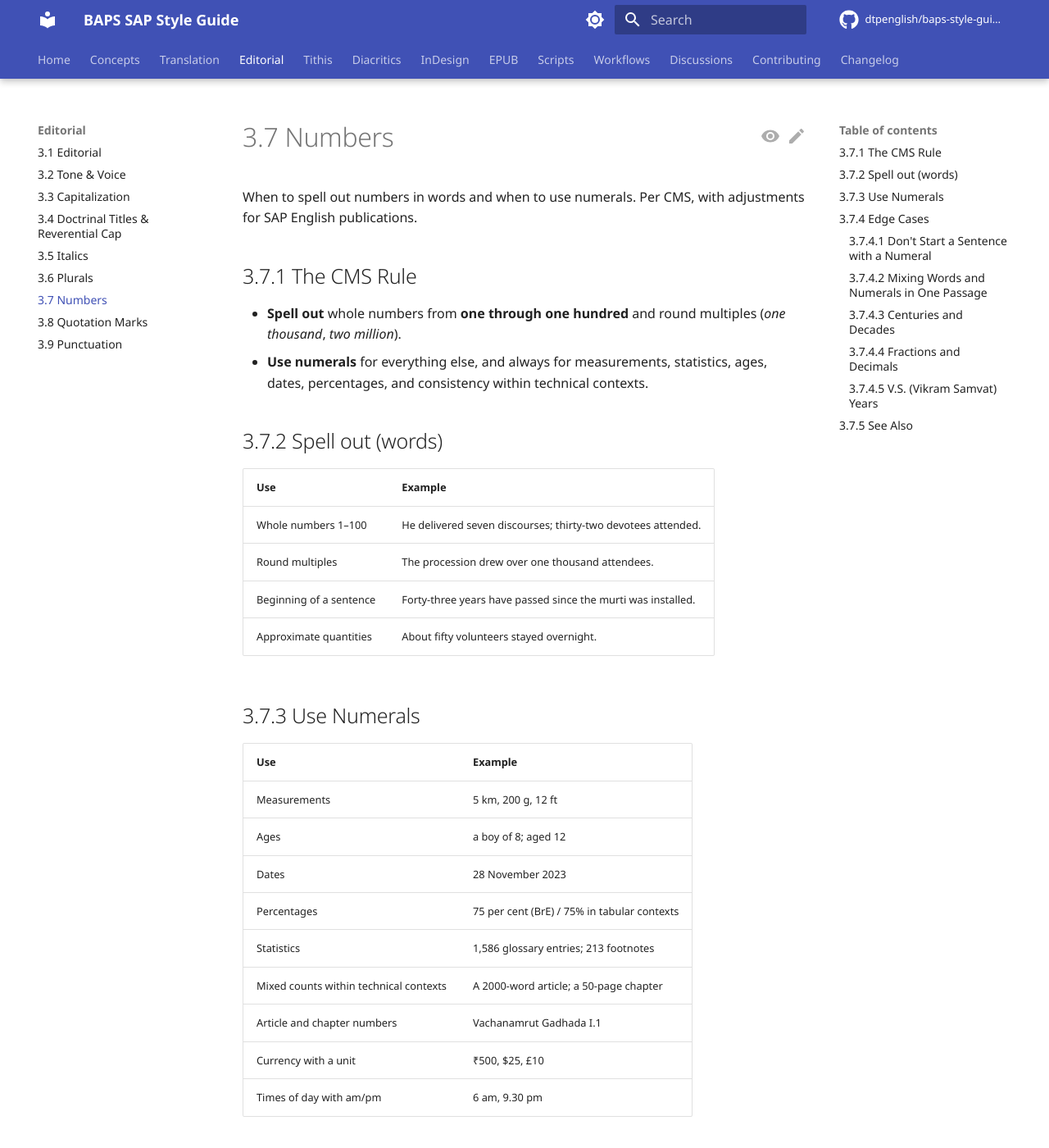
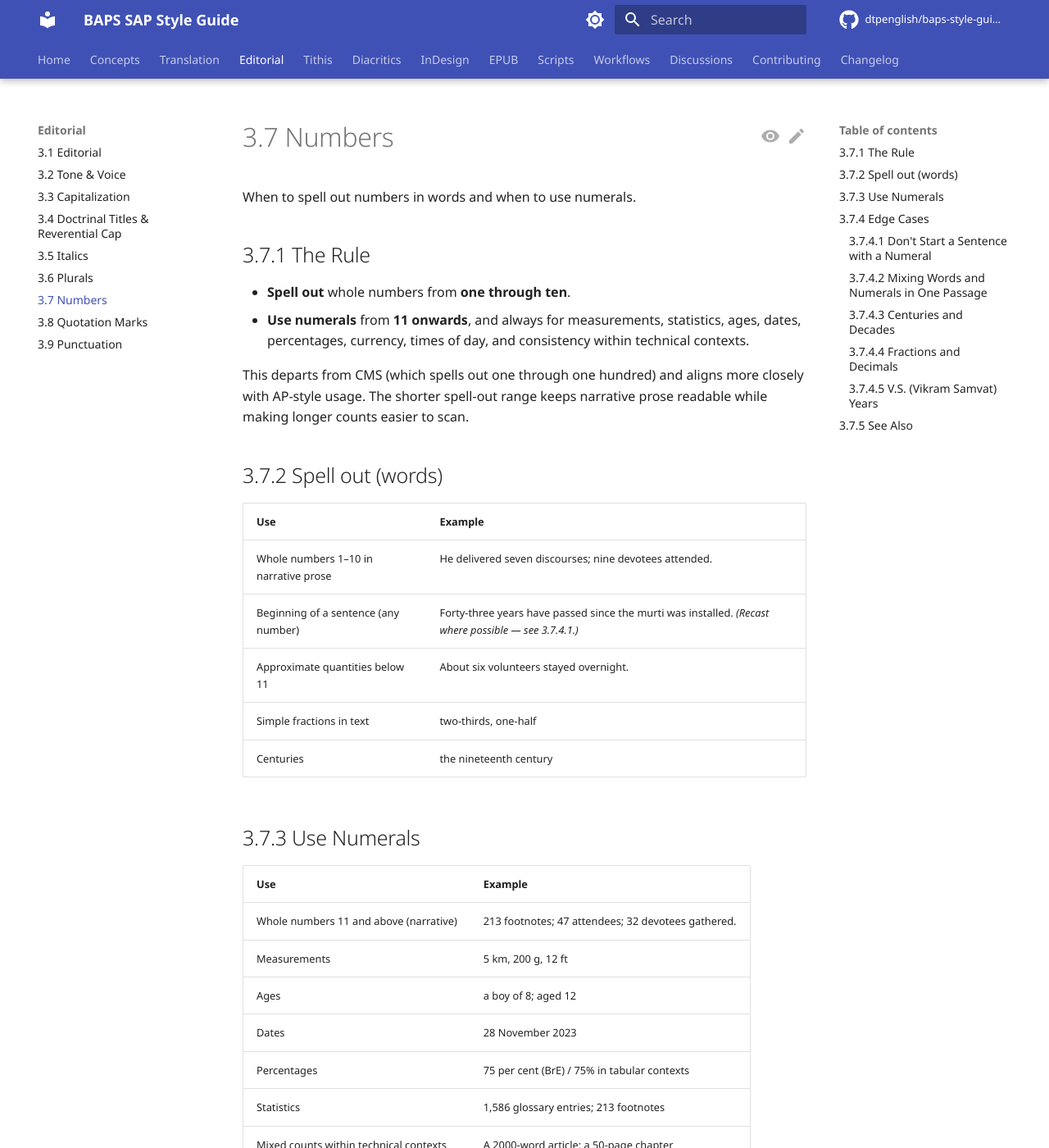
Before and after one commit to dtpenglish/baps-style-guide, an MkDocs documentation site: the page built from docs/editorial/numbers.md, in a window 1280 px wide and 1400 px high. Shown: the whole window at 82% size. Built offline with MkDocs 1.6.1 and Material for MkDocs 9.7.7, drawn with Linux system fonts in a browser that asks for light colours; comment, search, counter and statistics services are not loaded; the version menu is left out; some of the changed text lies outside the part shown.

Commit message:
Numbers rule: spell out 1-10, numerals 11 onwards
Replaces the previous CMS-aligned 1-100 spell-out range with a
shorter 1-10 range (closer to AP-style). Always numerals for
measurements, ages, dates, percentages, currency, times, and
statistics — those technical-context overrides are unchanged.

- 3.7 page rewritten: rule, spell-out table, numerals table, and
  the mixed-passage threshold (was 'below 100', now 'below 11')
- CLAUDE.md: numbers rule added to the locked-in style rules list
- changelog: 1.7 entry recording the change

Co-Authored-By: Claude Opus 4.7 (1M context) <noreply@anthropic.com>

```diff
--- a/docs/editorial/numbers.md
+++ b/docs/editorial/numbers.md
@@ -1,21 +1,25 @@
 # 3.7 Numbers
-When to spell out numbers in words and when to use numerals. Per CMS, with adjustments for SAP English publications.
+When to spell out numbers in words and when to use numerals.
 
-## 3.7.1 The CMS Rule
-- **Spell out** whole numbers from **one through one hundred** and round multiples (*one thousand*, *two million*).
-- **Use numerals** for everything else, and always for measurements, statistics, ages, dates, percentages, and consistency within technical contexts.
+## 3.7.1 The Rule
+- **Spell out** whole numbers from **one through ten**.
+- **Use numerals** from **11 onwards**, and always for measurements, statistics, ages, dates, percentages, currency, times of day, and consistency within technical contexts.
+
+This departs from CMS (which spells out one through one hundred) and aligns more closely with AP-style usage. The shorter spell-out range keeps narrative prose readable while making longer counts easier to scan.
 
 ## 3.7.2 Spell out (words)
 | Use | Example |
 |---|---|
-| Whole numbers 1–100 | He delivered seven discourses; thirty-two devotees attended. |
-| Round multiples | The procession drew over one thousand attendees. |
-| Beginning of a sentence | Forty-three years have passed since the murti was installed. |
-| Approximate quantities | About fifty volunteers stayed overnight. |
+| Whole numbers 1–10 in narrative prose | He delivered seven discourses; nine devotees attended. |
+| Beginning of a sentence (any number) | Forty-three years have passed since the murti was installed. *(Recast where possible — see 3.7.4.1.)* |
+| Approximate quantities below 11 | About six volunteers stayed overnight. |
+| Simple fractions in text | two-thirds, one-half |
+| Centuries | the nineteenth century |
 
 ## 3.7.3 Use Numerals
 | Use | Example |
 |---|---|
+| Whole numbers 11 and above (narrative) | 213 footnotes; 47 attendees; 32 devotees gathered. |
 | Measurements | 5 km, 200 g, 12 ft |
 | Ages | a boy of 8; aged 12 |
 | Dates | 28 November 2023 |
@@ -25,6 +29,7 @@ When to spell out numbers in words and when to use numerals. Per CMS, with adjus
 | Article and chapter numbers | Vachanamrut Gadhada I.1 |
 | Currency with a unit | ₹500, $25, £10 |
 | Times of day with am/pm | 6 am, 9.30 pm |
+| Round large numbers | 1 million, 2 billion (or *1,000,000* in tables) |
 
 ## 3.7.4 Edge Cases
 ### 3.7.4.1 Don't Start a Sentence with a Numeral
@@ -35,9 +40,9 @@ Spell it out, or recast the sentence:
 - ✅ The Vachanamrut contains 213 footnotes.
 
 ### 3.7.4.2 Mixing Words and Numerals in One Passage
-Choose one form per category and stay consistent within a passage. If a passage discusses several quantities of the same kind, use **numerals throughout** — even for quantities below 100:
+Choose one form per category and stay consistent within a passage. If a passage discusses several quantities of the same kind, use **numerals throughout** — even for quantities below 11:
 
-> Of the 213 footnotes, 47 cite the Shikshapatri, 31 cite the Vachanamrut, and 12 cite the Swamini Vato.
+> Of the 213 footnotes, 47 cite the Shikshapatri, 31 cite the Vachanamrut, and 8 cite the Swamini Vato.
 
 ### 3.7.4.3 Centuries and Decades
 Spell out: *the nineteenth century*, *the 1990s* (digits + s, no apostrophe).
```
Also changed, not shown: CLAUDE.md (+1 -0 lines), docs/changelog.md (+8 -0 lines).
